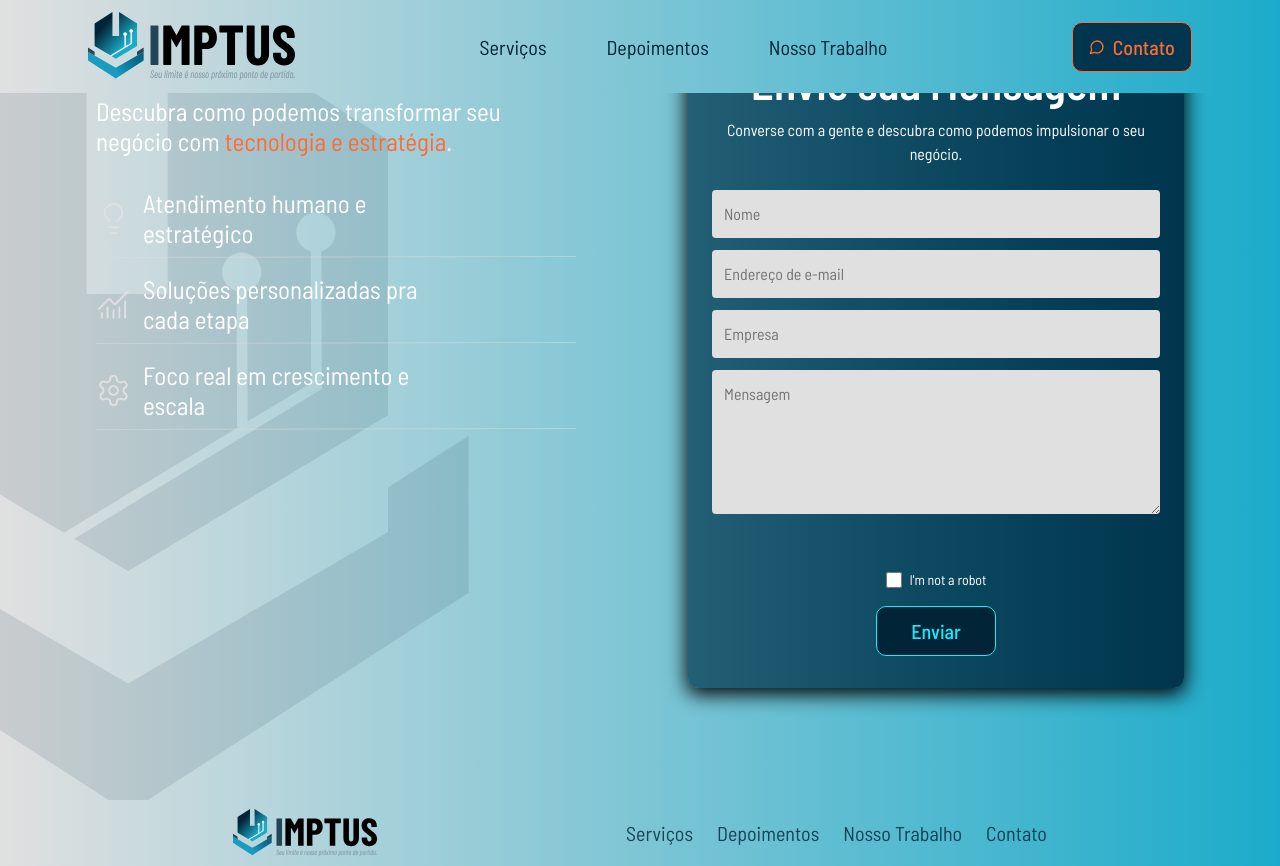
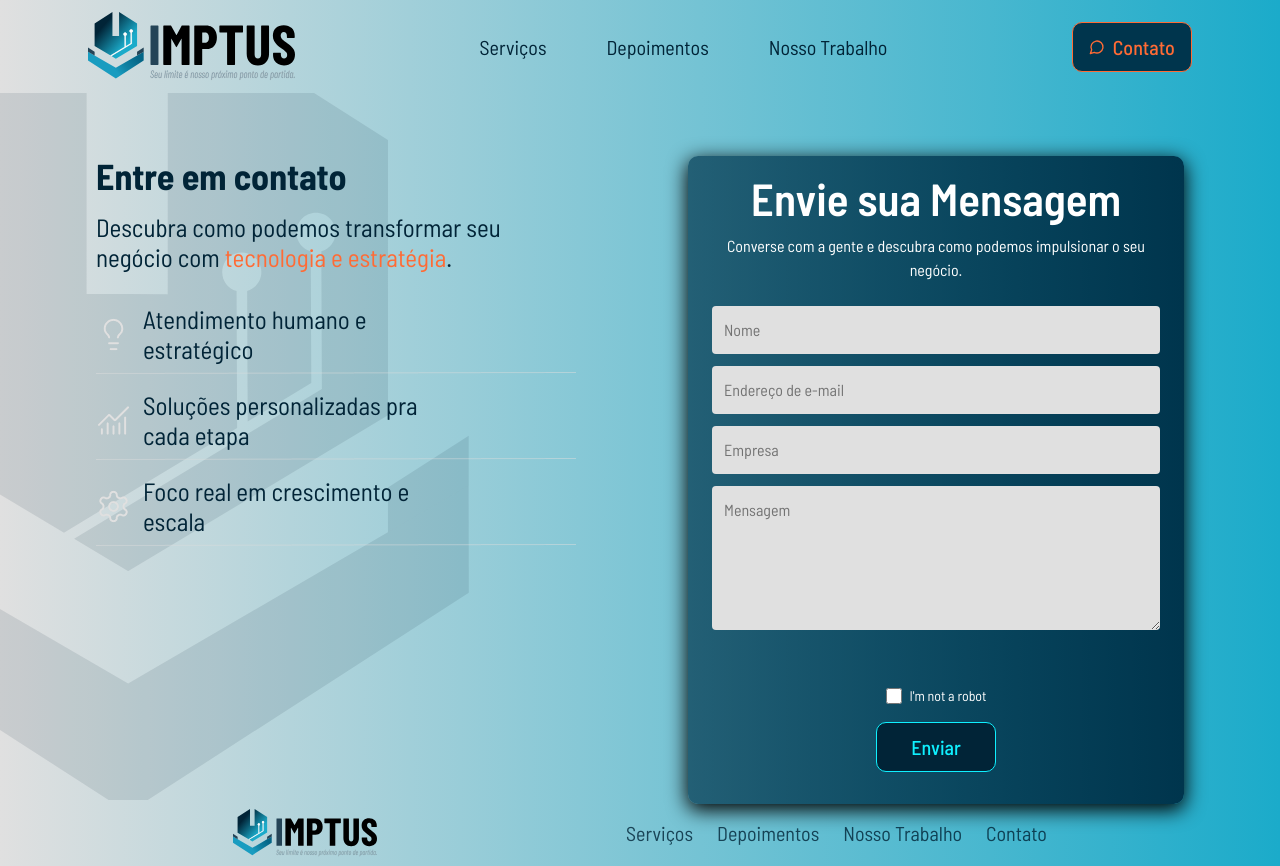
Before and after one commit to igorfrag/imptus, a Next.js app: page /contato in a window 1280 px wide. Built offline with nearby package versions, Linux system fonts and the light colour scheme.

Commit message:
style: design overhaul contact page

```diff
--- a/src/app/contato/page.tsx
+++ b/src/app/contato/page.tsx
@@ -2,7 +2,7 @@ import Chat from '@/components/Chat/Chat';
 
 export default function Home() {
   return (
-    <main className="min-h-screen flex flex-col pt-[64px] bg-hero-image">
+    <main className="min-h-screen flex flex-col pt-[180px] bg-hero-image">
       <Chat />
     </main>
   );
--- a/src/components/Chat/Chat.tsx
+++ b/src/components/Chat/Chat.tsx
@@ -23,7 +23,7 @@ export default function Chat() {
   ];
 
   return (
-    <section className="flex flex-col items-center justify-center h-screen max-sm:p-5 text-white max-w-screen max-h-150 max-md:max-h-110 max-sm:max-h-96">
+    <section className="flex flex-col items-center justify-center h-screen max-sm:p-5 text-primary-azulprofundo max-w-screen max-h-150 max-md:max-h-110 max-sm:max-h-96">
       <div className="w-full max-w-6xl p-8 flex flex-col md:flex-row justify-between items-start gap-12">
         <div className="flex-1 font-barlow text-[25px] leading-[30px] max-w-[480px]">
           <h2 className="text-4xl font-bold mb-4">Entre em contato</h2>
@@ -37,7 +37,7 @@ export default function Chat() {
           <ul className="space-y-4">
             {items.map(({ src, alt, text }, index) => (
               <li key={index}>
-                <div className="flex items-center gap-3">
+                <div className="flex items-center gap-3 ">
                   <Image
                     src={src}
                     alt={alt}
```
